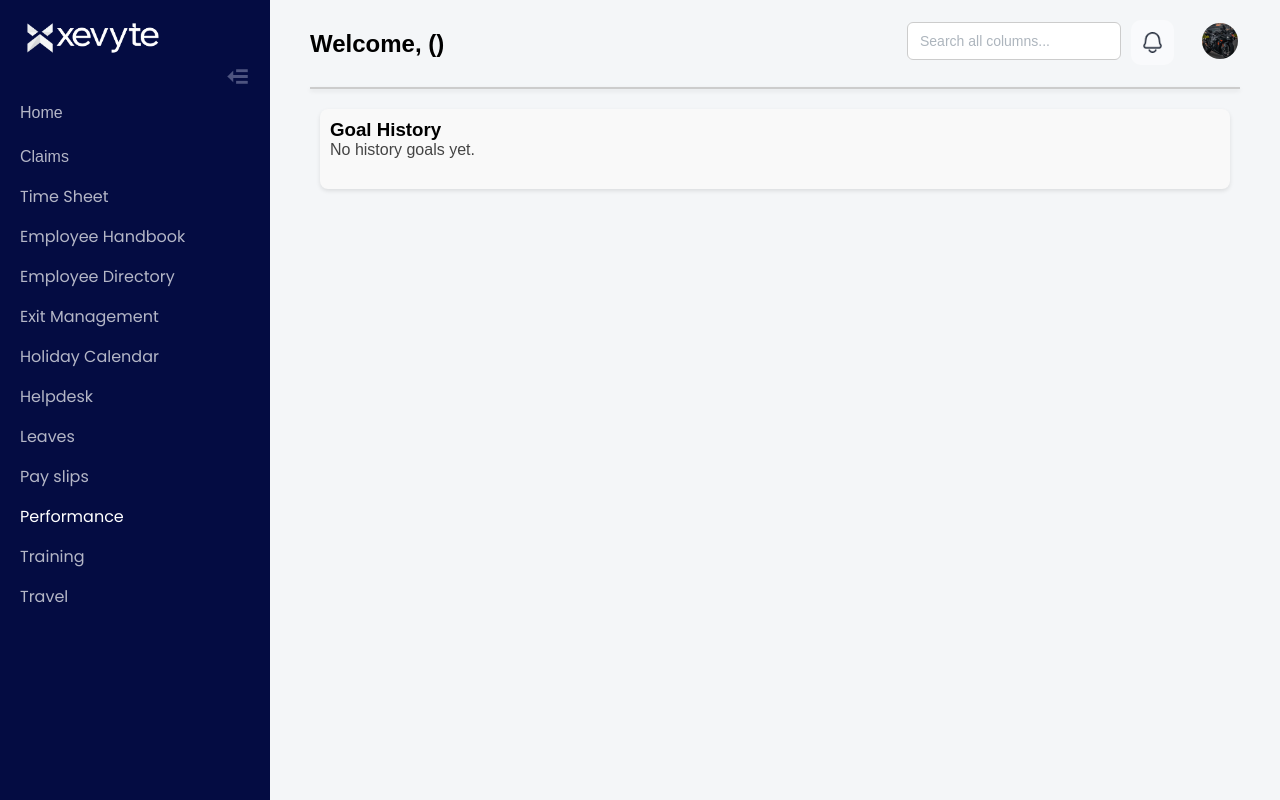
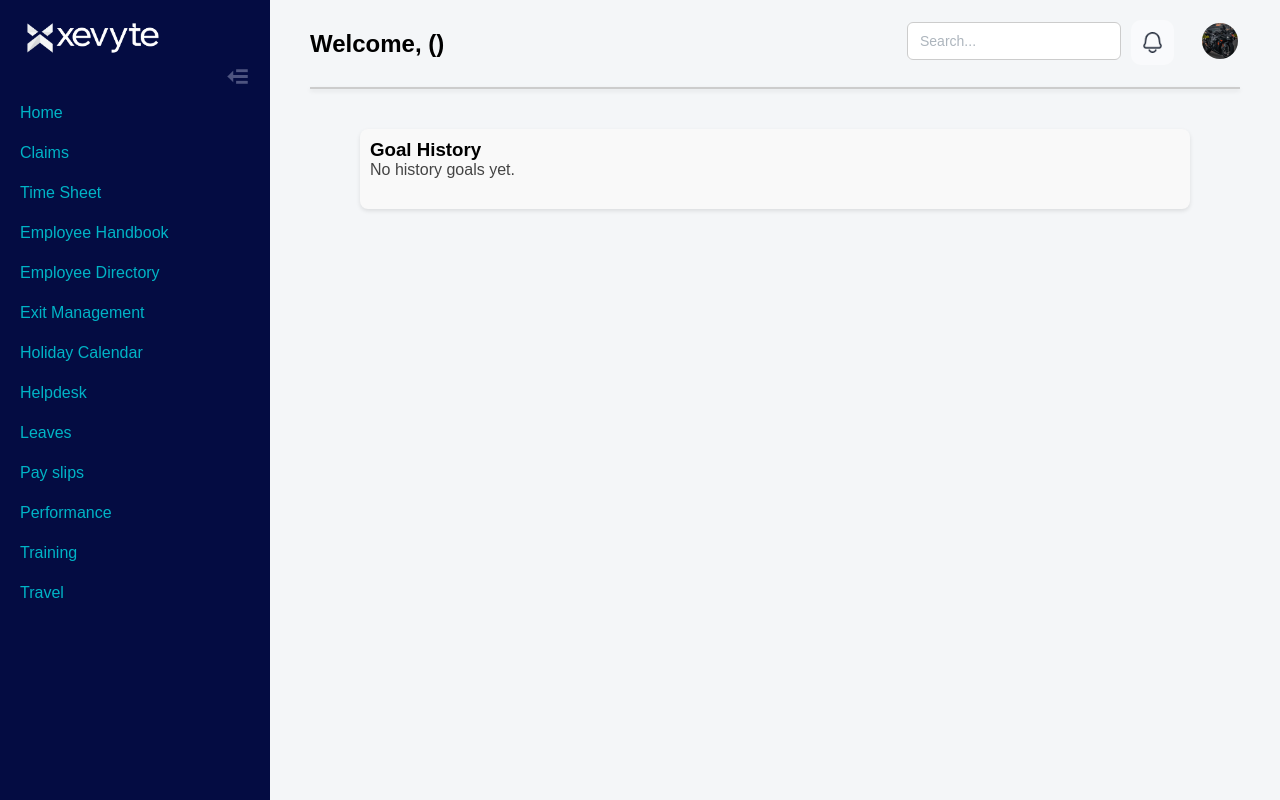
Before and after one commit to Admin-Xevyte/Xevyte_Connect, a React (Create React App) app in the folder employee-login-portal_backup_local/employee-login-portal/: page /goalhistory in a window 1280 px wide. Built offline with nearby package versions, Linux system fonts and the light colour scheme.

Commit message:
Update Goalhistory.js

```diff
--- a/employee-login-portal_backup_local/employee-login-portal/src/pages/Goalhistory.js
+++ b/employee-login-portal_backup_local/employee-login-portal/src/pages/Goalhistory.js
@@ -2,19 +2,13 @@ import React, { useState, useEffect, useRef } from 'react';
 import { Link, useNavigate } from 'react-router-dom';
 import './Dashboard.css';
 import './Mygoals';
+import Sidebar from './Sidebar.js';
 
 function Performance() {
   const employeeId = localStorage.getItem("employeeId");
   const [employeeName, setEmployeeName] = useState(localStorage.getItem("employeeName"));
-  const [profilePic, setProfilePic] = useState(localStorage.getItem("employeeProfilePic") || require('../assets/SKKKK.JPG.jpg'));
-  const [isCollapsed, setIsCollapsed] = useState(false);
   const [searchTerm, setSearchTerm] = useState('');
-  const [profileOpen, setProfileOpen] = useState(false);
-  const [successMessage, setSuccessMessage] = useState("");
-  const fileInputRef = useRef(null);
-  const profileDropdownRef = useRef(null);
   const navigate = useNavigate();
-
   // State for goals functionality
   const [goals, setGoals] = useState([]);
   const [loading, setLoading] = useState(true);
@@ -46,88 +40,6 @@ function Performance() {
     empComments: ''
   });
 
-  // Fetch updated profile info on mount (optional but recommended)
-  useEffect(() => {
-    if (employeeId) {
-      fetch(`http://3.7.139.212:8080/profile/${employeeId}`)
-        .then(res => res.json())
-        .then(data => {
-          if (data.profilePic) {
-            setProfilePic(data.profilePic);
-            localStorage.setItem("employeeProfilePic", data.profilePic);
-          }
-          if (data.name) {
-            setEmployeeName(data.name);
-            localStorage.setItem("employeeName", data.name);
-          }
-        })
-        .catch(err => console.error("Failed to fetch profile info:", err));
-    }
-  }, [employeeId]);
-
-  // Close profile dropdown when clicking outside
-  useEffect(() => {
-    function handleClickOutside(event) {
-      if (profileDropdownRef.current && !profileDropdownRef.current.contains(event.target)) {
-        setProfileOpen(false);
-      }
-    }
-    if (profileOpen) {
-      document.addEventListener("mousedown", handleClickOutside);
-    }
-    return () => document.removeEventListener("mousedown", handleClickOutside);
-  }, [profileOpen]);
-
-  const toggleSidebar = () => setIsCollapsed(!isCollapsed);
-  const toggleProfileMenu = () => setProfileOpen(!profileOpen);
-
-  const handleLogout = () => {
-    localStorage.clear();
-    sessionStorage.clear();
-    navigate("/login");
-  };
-
-  const handleEditProfile = () => {
-    setProfileOpen(false);
-    fileInputRef.current.click();
-  };
-
-  const handleImageChange = async (e) => {
-    const file = e.target.files[0];
-    if (!file) return;
-
-    const formData = new FormData();
-    formData.append("name", employeeName);
-    formData.append("profilePic", file);
-
-    try {
-      const res = await fetch(`http://3.7.139.212:8080/profile/update/${employeeId}`, {
-        method: "PUT",
-        body: formData,
-      });
-
-      const data = await res.json();
-
-      if (!res.ok) {
-        throw new Error(`HTTP error! status: ${res.status}`);
-      }
-
-      if (data.profilePic) {
-        setProfilePic(data.profilePic);
-        localStorage.setItem("employeeProfilePic", data.profilePic);
-        setSuccessMessage("Profile picture updated successfully!");
-        setTimeout(() => {
-          setSuccessMessage("");
-          setProfileOpen(false);
-        }, 2000);
-      } else {
-        alert("Failed to update profile picture: no profilePic returned.");
-      }
-    } catch (error) {
-      console.error("Error updating profile picture:", error);
-      alert("Error uploading profile picture. See console for details.");
-    }
-  };
 
   // Goals related functions
   const normalizeGoal = (g) => {
@@ -448,160 +360,8 @@ function Performance() {
   };
 
   return (
-    <div className="dashboard-container">
-      {/* Sidebar */}
-      <div className={`sidebar ${isCollapsed ? 'collapsed' : ''}`}>
-        {!isCollapsed ? (
-          <>
-            <img
-              src={require("../assets/c6647346d2917cff706243bfdeacb83b413c72d1.png")}
-              alt="office"
-              className="office-vng"
-            />
-            <img
-              src={require("../assets/gg_move-left.png")}
-              alt="collapse"
-              className="toggle-btn"
-              onClick={toggleSidebar}
-              style={{ width: '35px', height: '35px', top: '76px', marginLeft: "200px" }}
-            />
-          <h3>
-                                 <Link to="/dashboard" className="side" style={{ textDecoration: 'none', color: 'rgba(255, 255, 255, 0.7)'}}>
-                                   <span style={{ display: 'flex', alignItems: 'center', gap: '10px', color: 'rgba(255, 255, 255, 0.7)'}}>
-                                     Home
-
-                                   </span>
-                                 </Link>
-                               </h3>
-                               <h3><Link to="/home0" className="hom" style={{ textDecoration: 'none', color: 'rgba(255, 255, 255, 0.7)' }}>Claims</Link></h3>
-                               <h3><Link to="/home1" className="side" style={{ textDecoration: 'none', color: 'rgba(255, 255, 255, 0.7)' }}>Time Sheet</Link></h3>
-                               <h3><Link to="/home2" className="side" style={{ textDecoration: 'none', color: 'rgba(255, 255, 255, 0.7)' }}>Employee Handbook</Link></h3>
-                               <h3><Link to="/home3" className="side" style={{ textDecoration: 'none', color: 'rgba(255, 255, 255, 0.7)' }}>Employee Directory</Link></h3>
-                               <h3><Link to="/home4" className="side" style={{ textDecoration: 'none', color: 'rgba(255, 255, 255, 0.7)' }}>Exit Management</Link></h3>
-                               <h3><Link to="/home5" className="side" style={{ textDecoration: 'none', color: 'rgba(255, 255, 255, 0.7)' }}>Holiday Calendar</Link></h3>
-                               <h3><Link to="/home6" className="side" style={{ textDecoration: 'none', color: 'rgba(255, 255, 255, 0.7)' }}>Helpdesk</Link></h3>
-                               <h3><Link to="/home7" className="side" style={{ textDecoration: 'none', color: 'rgba(255, 255, 255, 0.7)' }}>Leaves</Link></h3>
-
-                               <h3><Link to="/home9" className="side" style={{ textDecoration: 'none', color: 'rgba(255, 255, 255, 0.7)' }}>Pay slips</Link></h3>
-                               <h3><Link to="/home10" className="side" style={{ textDecoration: 'none', color: 'white' }}>Performance</Link></h3>
-                               <h3><Link to="/home11" className="side" style={{ textDecoration: 'none', color: 'rgba(255, 255, 255, 0.7)' }}>Training</Link></h3>
-                               <h3><Link to="/home12" className="side" style={{ textDecoration: 'none', color: 'rgba(255, 255, 255, 0.7)' }}>Travel</Link></h3>
-          </>
-        ) : (
-          <div className="collapsed-wrapper">
-            <img
-              src={require("../assets/Group.png")}
-              alt="expand"
-              className="collapsed-toggle"
-              onClick={toggleSidebar}
-            />
-          </div>
-        )}
-      </div>
-
+      <Sidebar>
       <div className="main-content">
-        <div className="top-header" style={{ display: 'flex', justifyContent: 'space-between', alignItems: 'center' }}>
-          <h2>Welcome, {employeeName} ({employeeId})</h2>
-
-          <div className="header-right" style={{ display: 'flex', alignItems: 'center', gap: '10px', position: 'relative' }}>
-            <input
-              type="text"
-              className="search-input"
-              placeholder="Search all columns..."
-              value={searchTerm}
-              onChange={(e) => setSearchTerm(e.target.value)}
-            />
-            <img
-              src={require('../assets/Vector.png')}
-              alt="Notifications"
-              className="icon"
-              style={{ cursor: 'pointer' }}
-            />
-            <div className="profile-wrapper" style={{ position: 'relative' }}>
-              <img
-                src={profilePic}
-                alt="Profile"
-                className="profile-pic"
-                onClick={toggleProfileMenu}
-                style={{ cursor: 'pointer', width: '40px', height: '40px', borderRadius: '50%', objectFit: 'cover' }}
-              />
-              {profileOpen && (
-                <div
-                  ref={profileDropdownRef}
-                  className="profile-dropdown"
-                  style={{
-                    position: 'absolute',
-                    top: '50px',
-                    right: '0',
-                    backgroundColor: '#fff',
-                    boxShadow: '0 2px 8px rgba(0,0,0,0.15)',
-                    borderRadius: '4px',
-                    zIndex: 1000,
-                    width: '150px',
-                  }}
-                >
-                  <button
-                    onClick={handleEditProfile}
-                    style={{
-                      display: 'block',
-                      width: '100%',
-                      padding: '10px',
-                      background: 'none',
-                      border: 'none',
-                      textAlign: 'left',
-                      cursor: 'pointer',
-                      borderBottom: '1px solid #eee',
-                    }}
-                  >
-                    Edit Profile
-                  </button>
-                  <button
-                    onClick={handleLogout}
-                    style={{
-                      display: 'block',
-                      width: '100%',
-                      padding: '10px',
-                      background: 'none',
-                      border: 'none',
-                      textAlign: 'left',
-                      cursor: 'pointer',
-                    }}
-                  >
-                    Logout
-                  </button>
-                </div>
-              )}
-              {successMessage && (
-                <div style={{
-                  position: 'absolute',
-                  top: '100%',
-                  right: '0',
-                  marginTop: '5px',
-                  backgroundColor: '#4BB543',
-                  color: 'white',
-                  padding: '8px 12px',
-                  borderRadius: '4px',
-                  fontSize: '14px',
-                  whiteSpace: 'nowrap',
-                  zIndex: 1100,
-                  boxShadow: '0 2px 8px rgba(0,0,0,0.15)'
-                }}>
-                  {successMessage}
-                </div>
-              )}
-              <input
-                type="file"
-                ref={fileInputRef}
-                accept="image/*"
-                style={{ display: 'none' }}
-                onChange={handleImageChange}
-              />
-            </div>
-          </div>
-        </div>
-
-        <hr className="divider-line" />
-
         {/* Start of Merged Performance Content */}
         <div
           className="performance-content"
@@ -915,7 +675,7 @@ function Performance() {
         </div>
         {/* End of Merged Performance Content */}
       </div>
-    </div>
+</Sidebar>
   );
 }
 export default Performance;
```
